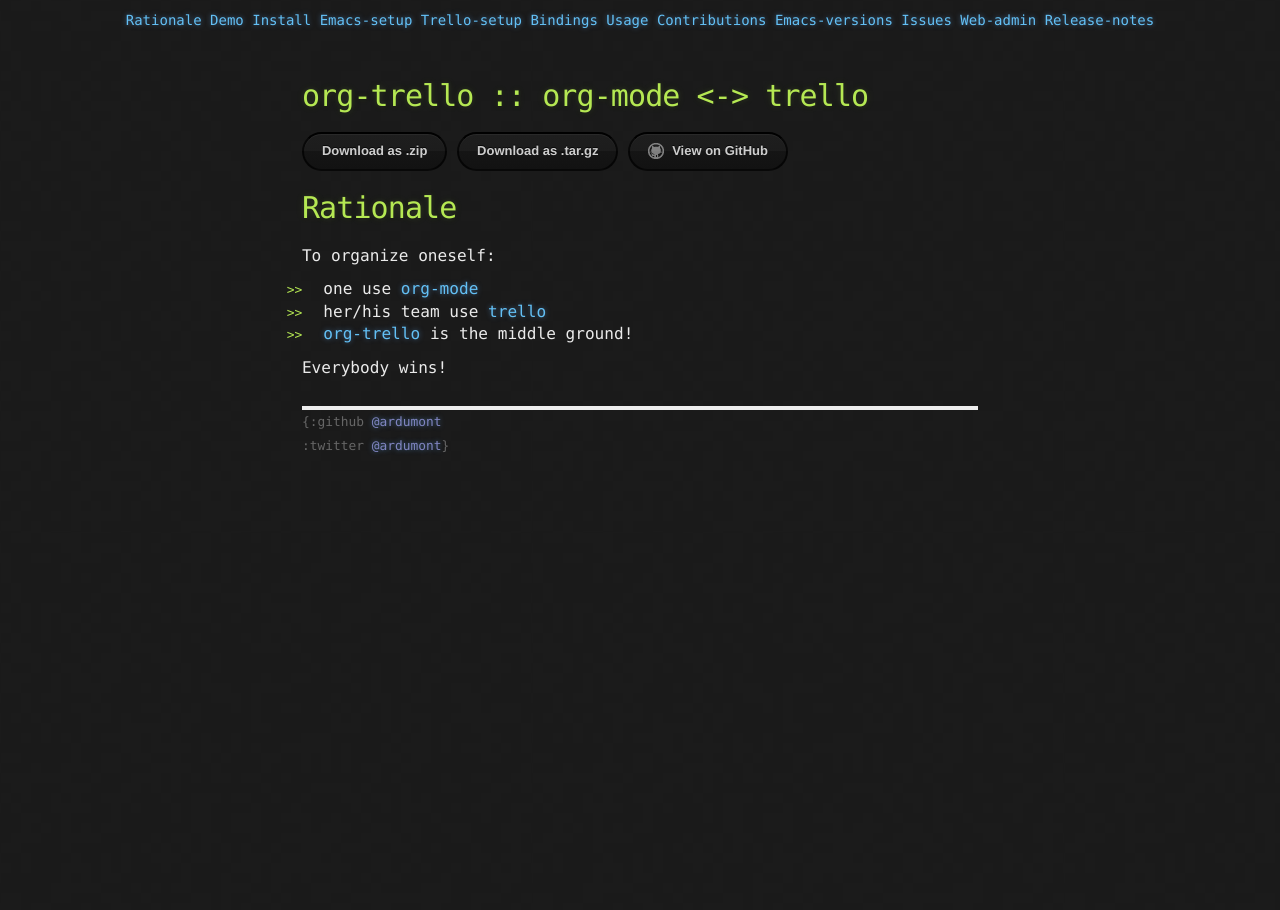
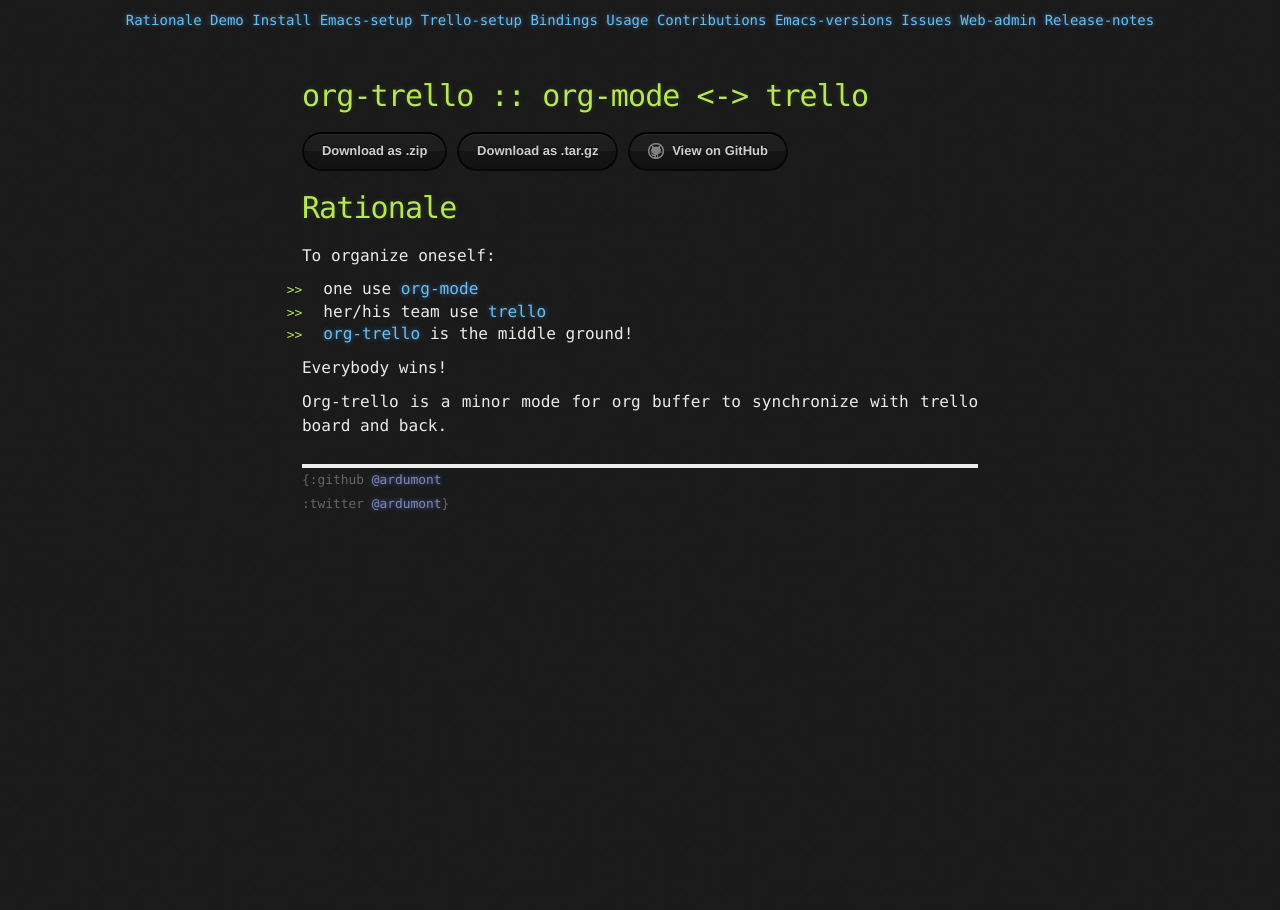
Before and after one commit to org-trello/org-trello.github.io, a Jekyll site: the page built from rationale.md, in a window 1280 px wide. Built offline with Jekyll 4.4.1, drawn with Linux system fonts in a browser that asks for light colours; Markdown is read by kramdown in place of the engine named in the settings.

Commit message:
Move definition to its right place

```diff
--- a/rationale.md
+++ b/rationale.md
@@ -11,3 +11,5 @@ To organize oneself:
 - [org-trello](https://github.com/org-trello/org-trello) is the middle ground!
 
 Everybody wins!
+
+Org-trello is a minor mode for org buffer to synchronize with trello board and back.
```
Also changed, not shown: install.md (+0 -1 lines).
